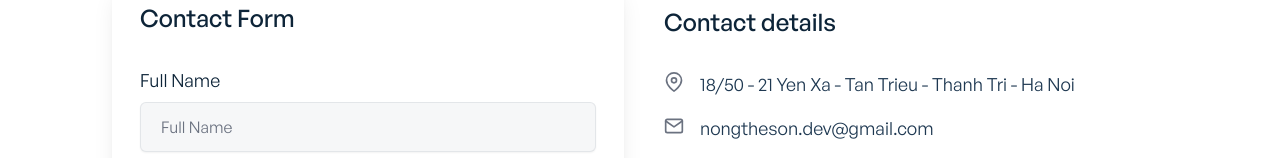
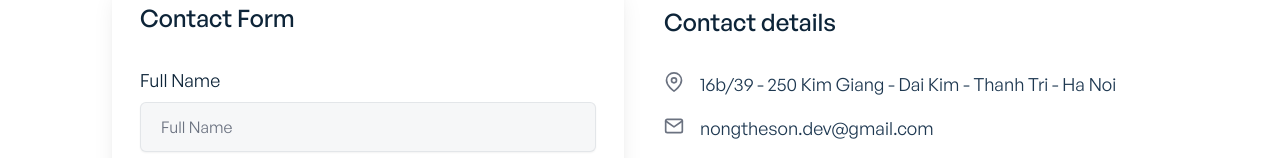
Before and after one commit to nongson/vuejs-tailwindcss-portfolio, a Vue app: page /contact in a window 1280 px wide. Shown: the part 238-396 px from the top of the page. Built offline with nearby package versions, Linux system fonts and the light colour scheme; what vue-backtotop would draw is missing.

Commit message:
change localtion

```diff
--- a/src/views/ContactView.vue
+++ b/src/views/ContactView.vue
@@ -13,7 +13,7 @@ export default {
             contacts: [
                 {
                     id: 1,
-                    name: '18/50 - 21 Yen Xa - Tan Trieu - Thanh Tri - Ha Noi',
+                    name: '16b/39 - 250 Kim Giang - Dai Kim - Thanh Tri - Ha Noi',
                     icon: 'map-pin',
                 },
                 {
```
